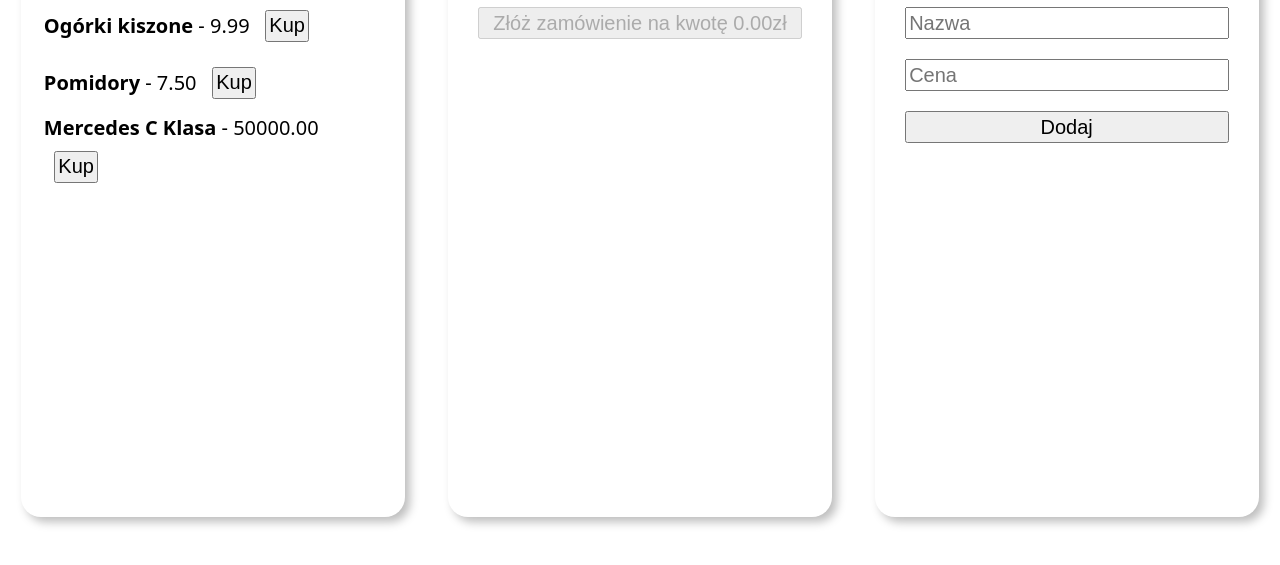
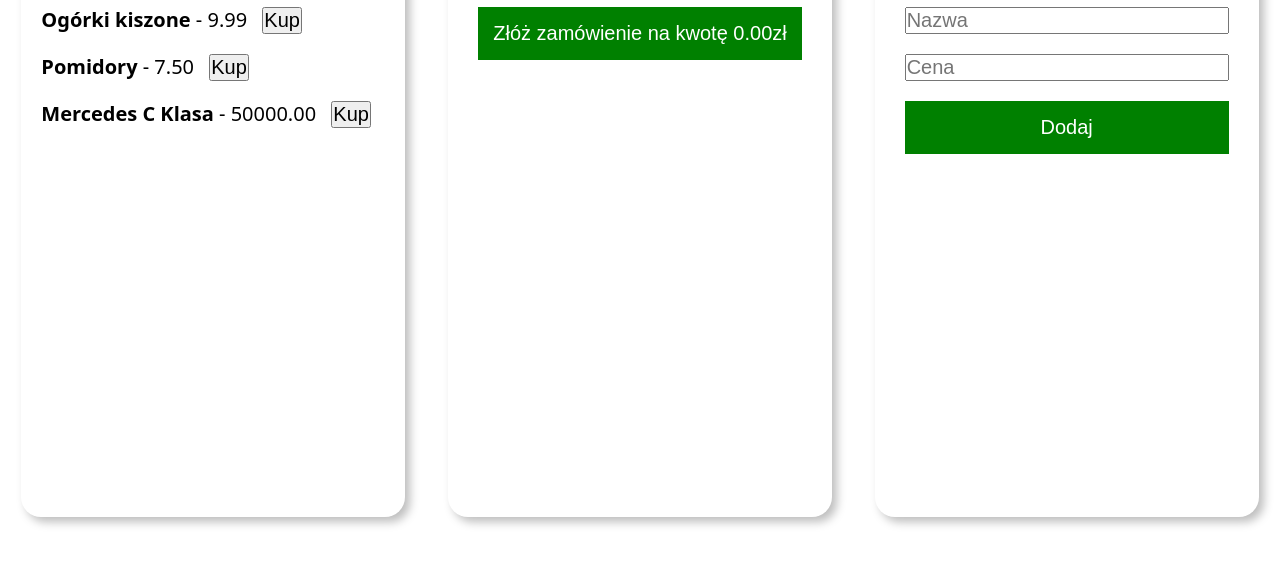
Before and after one commit to fluffyslvt/basket-project, a plain HTML site: page index.html in a window 1280 px wide. Shown: the part 183-748 px from the top of the page. Drawn offline with Linux system fonts and the light colour scheme.

Commit message:
modified:   buttons

```diff
--- a/index.html
+++ b/index.html
@@ -59,7 +59,7 @@
             placeholder="Cena"
             required
           />
-          <button type="submit">Dodaj</button>
+          <button type="submit" class="add-btn">Dodaj</button>
         </form>
       </section>
     </main>
--- a/style/style.css
+++ b/style/style.css
@@ -24,7 +24,6 @@ span,
 li,
 input {
   font-size: 2rem;
-  padding: 0.25rem;
 
   text-decoration: none;
   list-style: none;
@@ -63,6 +62,19 @@ button {
   margin: 1rem;
 }
 
+.add-btn,
+.btn-buy-all {
+  background-color: green;
+  color: #fff;
+  border: none;
+  padding: 1.5rem;
+
+  /* width: 25rem;
+  border-radius: 10rem; */
+
+  cursor: pointer;
+}
+
 /* Scroll bar */
 ::-webkit-scrollbar {
   width: 10px;
```
